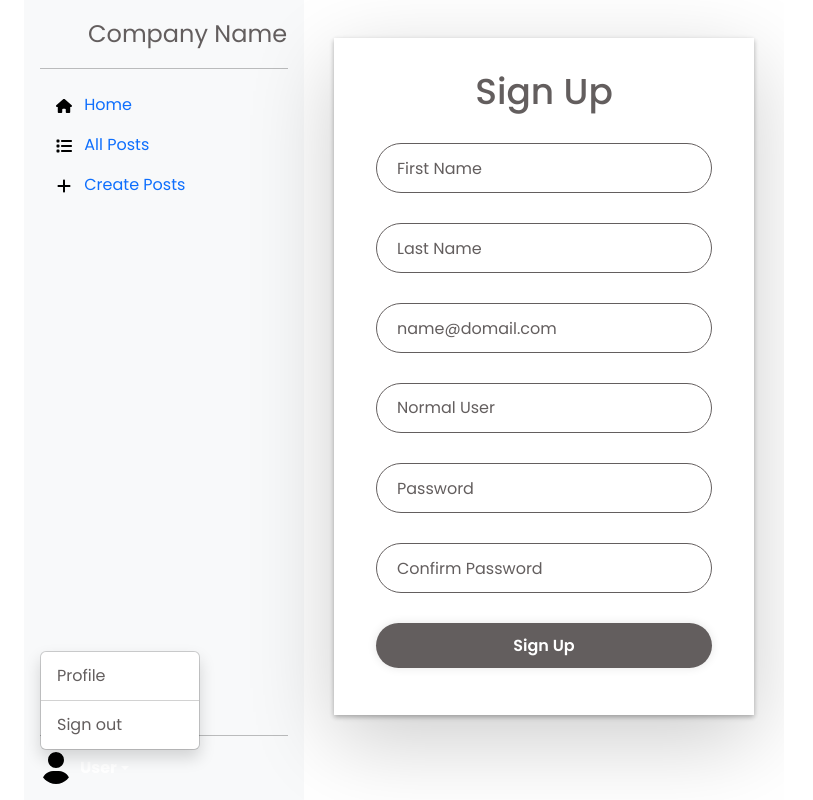
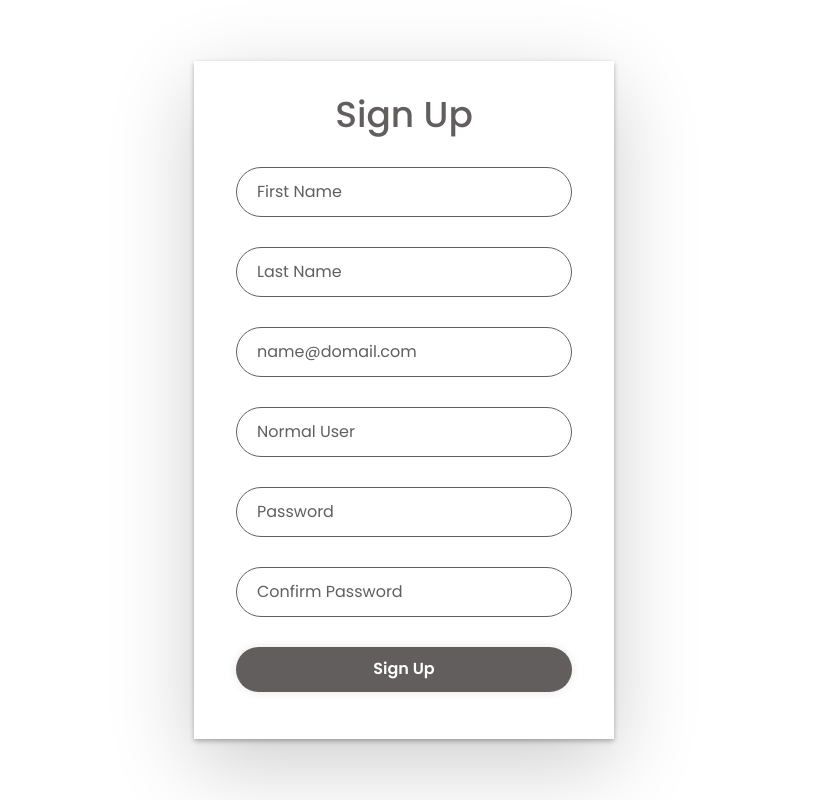
Before and after one commit to patel4585/cs476_Project, an Angular app in the folder front-end/: page /signup in a window 1280 px wide. Shown: the whole page, without its empty margins (236-1049 px from the left). Built offline with nearby package versions, Linux system fonts and the light colour scheme.

Commit message:
fixed the sidebar issue

```diff
--- a/front-end/src/app/app.component.html
+++ b/front-end/src/app/app.component.html
@@ -1,4 +1,4 @@
 <router-outlet></router-outlet>
-<div>
+<div *ngIf="showSidebar">
   <sidebar></sidebar>
 </div>
--- a/front-end/src/app/app.component.ts
+++ b/front-end/src/app/app.component.ts
@@ -1,11 +1,10 @@
 import { Component } from '@angular/core';
 import { CommonModule } from '@angular/common';
-import { RouterOutlet } from '@angular/router';
-import {HomeComponent} from "./components/pages/home/home.component";
-import {LoginComponent} from "./components/pages/login/login.component";
-import {SidebarComponent} from "./components/pages/sidebar/sidebar.component";
+import { Router, ActivatedRoute, RouterOutlet } from '@angular/router';
+import { HomeComponent } from "./components/pages/home/home.component";
+import { LoginComponent } from "./components/pages/login/login.component";
+import { SidebarComponent } from "./components/pages/sidebar/sidebar.component";
 import { SignupComponent } from './components/pages/signup/signup.component';
-
 
 @Component({
   selector: 'app-root',
@@ -16,4 +15,16 @@ import { SignupComponent } from './components/pages/signup/signup.component';
 })
 export class AppComponent {
   title = 'front-end';
+
+  // boolean to capture if sidebar needs to be shown
+  showSidebar: boolean = false;
+
+  constructor(private router: Router, private activatedRoute: ActivatedRoute) {
+    // check current route
+    this.router.events.subscribe(() => {
+      // set where the side bar needs to shown
+      const currentRoute = this.router.url;
+      this.showSidebar = ['/', '/home', '/create.post', '/posts'].includes(currentRoute);
+    });
+  }
 }
```
